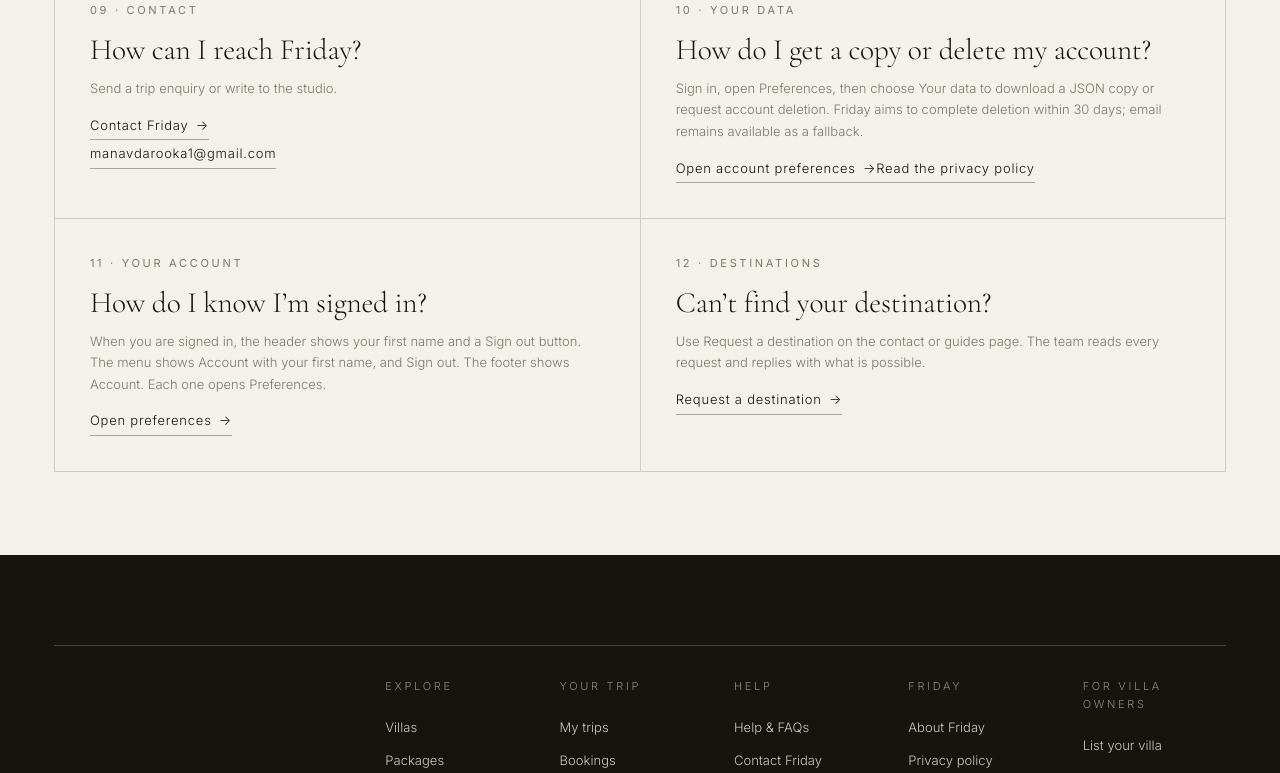
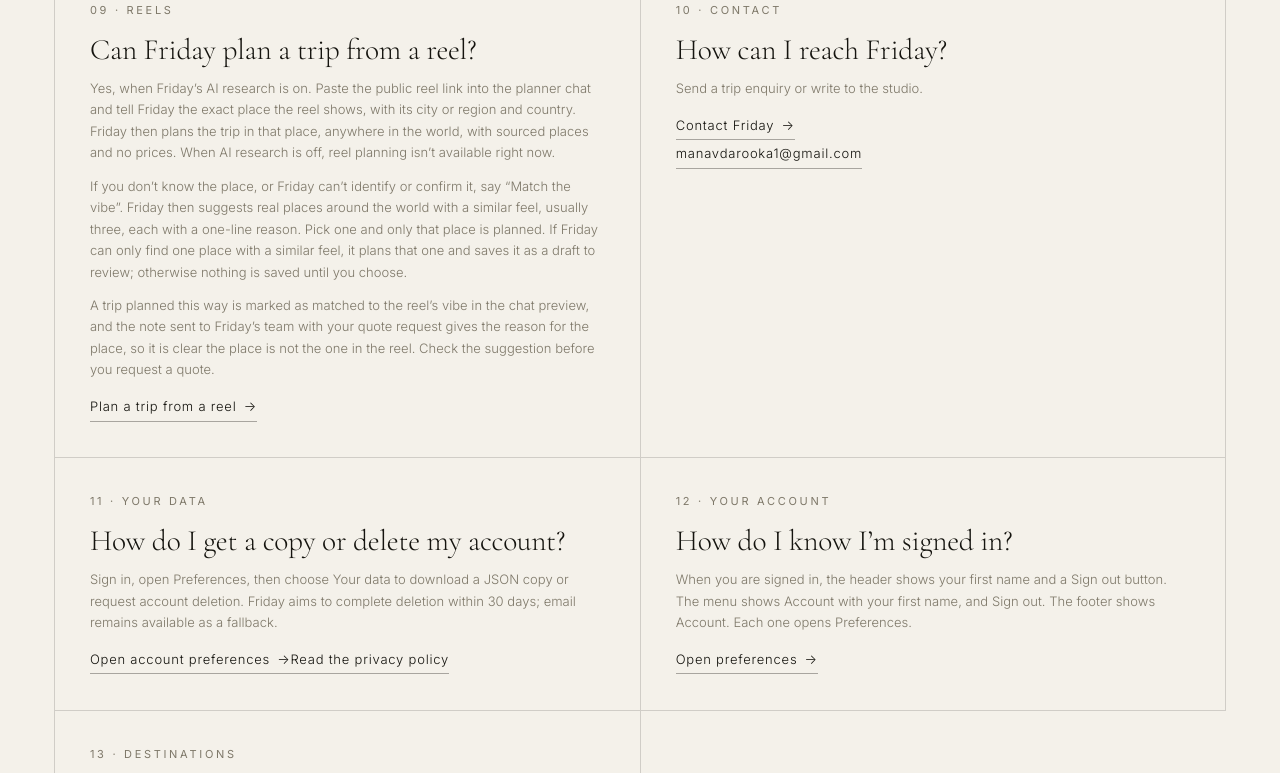
Before and after one commit to mdarooka/friday, a website: page help.html in a window 1280 px wide. Shown: the part 1730-2503 px from the top of the page. Drawn offline with nearby package versions, Linux system fonts and the light colour scheme; no server answers.

Commit message:
Document reel vibe matching in help, README and workflow docs (#67)
* Document reel vibe matching: help FAQ, README and workflow docs

Reels are planned in the place they show anywhere in the world. When the
place can't be identified or verified, the chat offers Match the vibe,
which shows three real places with a similar feel to pick from (or a
single place as fallback). Vibe-matched drafts are labelled in the chat
preview and in the team note. Regenerates help.html from build/generate.js.

* Reel help: say reel planning needs AI research; match the vibe workflow docs to the code

* Reel help: say a single vibe-matched place is saved as a draft; reel planning needs AI research

---------

Co-authored-by: hekuto <hekuto@users.noreply.github.com>

```diff
--- a/help.html
+++ b/help.html
@@ -108,10 +108,11 @@
     <article class="help-item"><p class="eyebrow">06 &middot; Google connections</p><h2 class="h3">What does Gmail or Calendar access mean?</h2><p>Both connections are read-only. When you connect Gmail, Friday searches up to 300 messages matching travel-confirmation terms; later scans happen only when you ask to sync. When you sync Calendar, Friday reads up to 100 upcoming events from your primary calendar over the next two years. Disconnect either service in your planner&rsquo;s Preferences under Connections. Disconnecting removes the saved connection token, not booking details already imported to your Friday account. You can delete individual trip and planner records in the app. For a copy of your data or to request account deletion, use Preferences under Your data; email <a href="mailto:manavdarooka1@gmail.com">manavdarooka1@gmail.com</a> if you cannot sign in. See the <a href="privacy.html">Privacy Policy</a> for details.</p></article>
     <article class="help-item"><p class="eyebrow">07 &middot; AI planning</p><h2 class="h3">What can the AI planner do?</h2><p>Friday&rsquo;s AI planner creates draft suggestions and itineraries; details may be wrong or out of date, so review them before relying on them. It never makes or confirms a booking. If you&rsquo;d like a quote, review your draft and send it to Friday&rsquo;s team; a booking exists only when Friday confirms it in writing.</p><a class="link" href="trip.html">Open the trip planner <span class="arrow">&rarr;</span></a></article>
     <article class="help-item"><p class="eyebrow">08 &middot; Planner</p><h2 class="h3">Why does Friday ask about my hotel?</h2><p>When your route moves to a new area, Friday estimates the road time from your last base and shows it as a rough figure. Short hops suggest keeping your hotel; longer drives suggest moving. Times are estimates, so check them before you plan around them. You can keep or change the hotel either way.</p><a class="link" href="trip.html">Open the trip planner <span class="arrow">&rarr;</span></a></article>
-    <article class="help-item"><p class="eyebrow">09 &middot; Contact</p><h2 class="h3">How can I reach Friday?</h2><p>Send a trip enquiry or write to the studio.</p><a class="link" href="contact.html">Contact Friday <span class="arrow">&rarr;</span></a><a class="link help-email" href="mailto:manavdarooka1@gmail.com">manavdarooka1@gmail.com</a></article>
-    <article class="help-item"><p class="eyebrow">10 &middot; Your data</p><h2 class="h3">How do I get a copy or delete my account?</h2><p>Sign in, open Preferences, then choose Your data to download a JSON copy or request account deletion. Friday aims to complete deletion within 30 days; email remains available as a fallback.</p><a class="link" href="trip.html#/preferences">Open account preferences <span class="arrow">&rarr;</span></a><a class="link" href="privacy.html">Read the privacy policy</a></article>
-    <article class="help-item"><p class="eyebrow">11 &middot; Your account</p><h2 class="h3">How do I know I&rsquo;m signed in?</h2><p>When you are signed in, the header shows your first name and a Sign out button. The menu shows Account with your first name, and Sign out. The footer shows Account. Each one opens Preferences.</p><a class="link" href="trip.html#/preferences">Open preferences <span class="arrow">&rarr;</span></a></article>
-    <article class="help-item"><p class="eyebrow">12 &middot; Destinations</p><h2 class="h3">Can&rsquo;t find your destination?</h2><p>Use Request a destination on the contact or guides page. The team reads every request and replies with what is possible.</p><a class="link" href="contact.html">Request a destination <span class="arrow">&rarr;</span></a></article>
+    <article class="help-item"><p class="eyebrow">09 &middot; Reels</p><h2 class="h3">Can Friday plan a trip from a reel?</h2><p>Yes, when Friday’s AI research is on. Paste the public reel link into the planner chat and tell Friday the exact place the reel shows, with its city or region and country. Friday then plans the trip in that place, anywhere in the world, with sourced places and no prices. When AI research is off, reel planning isn&rsquo;t available right now.</p><p>If you don&rsquo;t know the place, or Friday can&rsquo;t identify or confirm it, say &ldquo;Match the vibe&rdquo;. Friday then suggests real places around the world with a similar feel, usually three, each with a one-line reason. Pick one and only that place is planned. If Friday can only find one place with a similar feel, it plans that one and saves it as a draft to review; otherwise nothing is saved until you choose.</p><p>A trip planned this way is marked as matched to the reel&rsquo;s vibe in the chat preview, and the note sent to Friday&rsquo;s team with your quote request gives the reason for the place, so it is clear the place is not the one in the reel. Check the suggestion before you request a quote.</p><a class="link" href="trip.html">Plan a trip from a reel <span class="arrow">&rarr;</span></a></article>
+    <article class="help-item"><p class="eyebrow">10 &middot; Contact</p><h2 class="h3">How can I reach Friday?</h2><p>Send a trip enquiry or write to the studio.</p><a class="link" href="contact.html">Contact Friday <span class="arrow">&rarr;</span></a><a class="link help-email" href="mailto:manavdarooka1@gmail.com">manavdarooka1@gmail.com</a></article>
+    <article class="help-item"><p class="eyebrow">11 &middot; Your data</p><h2 class="h3">How do I get a copy or delete my account?</h2><p>Sign in, open Preferences, then choose Your data to download a JSON copy or request account deletion. Friday aims to complete deletion within 30 days; email remains available as a fallback.</p><a class="link" href="trip.html#/preferences">Open account preferences <span class="arrow">&rarr;</span></a><a class="link" href="privacy.html">Read the privacy policy</a></article>
+    <article class="help-item"><p class="eyebrow">12 &middot; Your account</p><h2 class="h3">How do I know I&rsquo;m signed in?</h2><p>When you are signed in, the header shows your first name and a Sign out button. The menu shows Account with your first name, and Sign out. The footer shows Account. Each one opens Preferences.</p><a class="link" href="trip.html#/preferences">Open preferences <span class="arrow">&rarr;</span></a></article>
+    <article class="help-item"><p class="eyebrow">13 &middot; Destinations</p><h2 class="h3">Can&rsquo;t find your destination?</h2><p>Use Request a destination on the contact or guides page. The team reads every request and replies with what is possible.</p><a class="link" href="contact.html">Request a destination <span class="arrow">&rarr;</span></a></article>
   </div>
 </div></section>
 </main>
```
Also changed, not shown: docs/friday-workflow.md (+2 -1 lines), README.md, build/generate.js.
